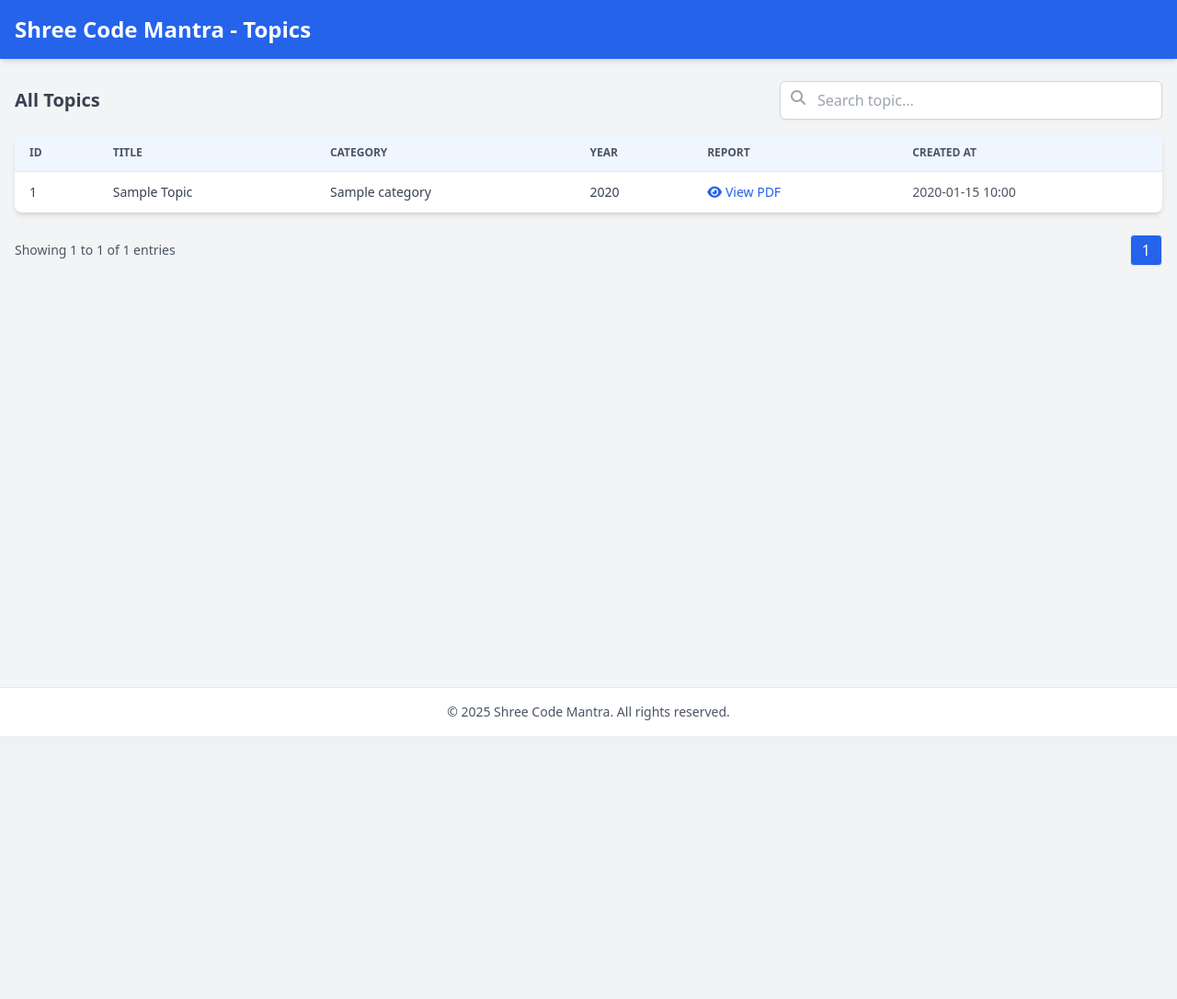
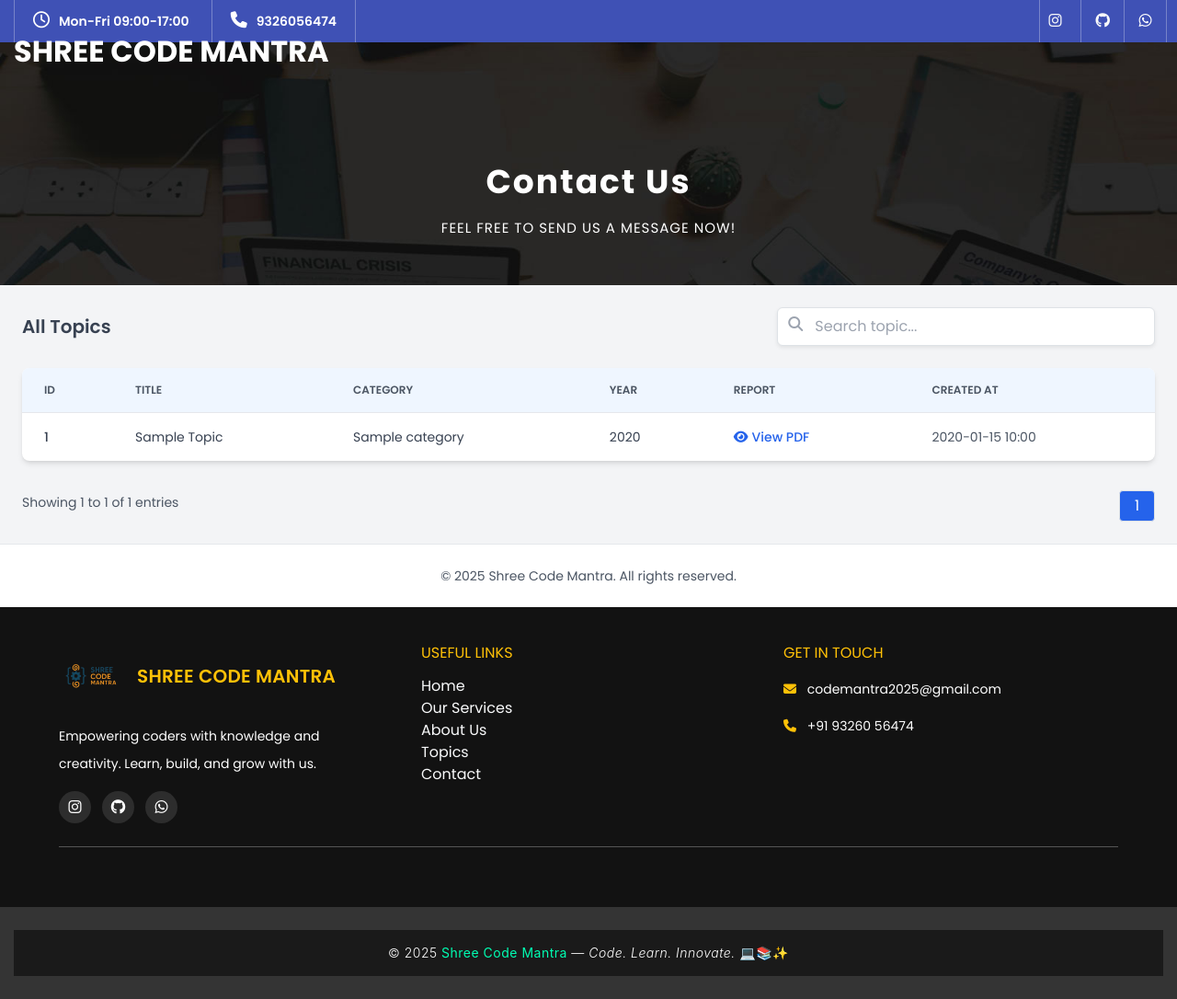
Before and after one commit to shreecodemantra/ShreeCodeMantra, a Flask app: page /users/view_topics in a window 1280 px wide. Shown: the whole page at 92% size. Before the commit the page ends 800 px from the top, so only its background shows below. Run offline with Flask 3, Linux system fonts and the light colour scheme; a database or web service that is not in the repository returns one stand-in record (values such as "Sample title"); some libraries are stand-ins or nearby versions.

Commit message:
Updated header and viewtopics files

```diff
--- a/templates/auth/header.html
+++ b/templates/auth/header.html
@@ -70,9 +70,8 @@
         </div>
         <div class="col-md-4">
           <ul class="right-icons">
-            <li><a href="#"><i class="fa fa-facebook"></i></a></li>
-            <li><a href="#"><i class="fa fa-twitter"></i></a></li>
-            <li><a href="#"><i class="fa fa-linkedin"></i></a></li>
+            <li><a href="#" class="text-light me-3"><i class="fa fa-instagram"></i></a></li>
+            <li><a href="#" class="text-light"><i class="fa fa-github"></i></a></li>
             <li><a href="https://wa.me/9326056474"><i class="fa fa-whatsapp"></i></a></li>
           </ul>
         </div>
@@ -144,74 +143,57 @@
 
 
   <!-- Footer Starts Here -->
-  <footer>
-    <div class="container">
-      <div class="row">
-        <div class="col-md-3 footer-item">
-          <h4>Shree Code Mantra</h4>
-          <p>Vivamus tellus mi. Nulla ne cursus elit,vulputate. Sed ne cursus augue hasellus lacinia sapien vitae.</p>
-          <ul class="social-icons">
-            <li><a rel="nofollow" href="https://fb.com/templatemo" target="_blank"><i class="fa fa-facebook"></i></a>
-            </li>
-            <li><a href="#"><i class="fa fa-twitter"></i></a></li>
-            <li><a href="#"><i class="fa fa-linkedin"></i></a></li>
-            <li><a href="#"><i class="fa fa-behance"></i></a></li>
-          </ul>
+  <footer style="background-color: #121212; color: #f8f9fa; padding: 40px 0;">
+  <div style="width: 90%; margin: auto;">
+    <div style="display: flex; justify-content: space-between; align-items: flex-start; flex-wrap: wrap; gap: 30px; text-align: left;">
+
+      <!-- Brand Info -->
+      <div style="flex: 1; min-width: 300px;">
+        <div style="display:flex; align-items:center; gap:15px;">
+          <img src="/static/images/logo.png" alt="Shree Code Mantra Logo" style="width:70px; border-radius:10px;">
+          <h4 style="text-transform: uppercase; color: #ffc107; margin:0;">Shree Code Mantra</h4>
         </div>
-        <div class="col-md-3 footer-item">
-          <h4>Useful Links</h4>
-          <ul class="menu-list">
-            <li><a href="#">Vivamus ut tellus mi</a></li>
-            <li><a href="#">Nulla nec cursus elit</a></li>
-            <li><a href="#">Vulputate sed nec</a></li>
-            <li><a href="#">Cursus augue hasellus</a></li>
-            <li><a href="#">Lacinia ac sapien</a></li>
-          </ul>
-        </div>
-        <div class="col-md-3 footer-item">
-          <h4>Additional Pages</h4>
-          <ul class="menu-list">
-            <li><a href="#">About Us</a></li>
-            <li><a href="#">How We Work</a></li>
-            <li><a href="#">Quick Support</a></li>
-            <li><a href="#">Contact Us</a></li>
-            <li><a href="#">Privacy Policy</a></li>
-          </ul>
-        </div>
-        <div class="col-md-3 footer-item last-item">
-          <h4>Contact Us</h4>
-          <div class="contact-form">
-            <form id="contact footer-contact" action="" method="post">
-              <div class="row">
-                <div class="col-lg-12 col-md-12 col-sm-12">
-                  <fieldset>
-                    <input name="name" type="text" class="form-control" id="name" placeholder="Full Name" required="">
-                  </fieldset>
-                </div>
-                <div class="col-lg-12 col-md-12 col-sm-12">
-                  <fieldset>
-                    <input name="email" type="text" class="form-control" id="email" pattern="[^ @]*@[^ @]*"
-                      placeholder="E-Mail Address" required="">
-                  </fieldset>
-                </div>
-                <div class="col-lg-12">
-                  <fieldset>
-                    <textarea name="message" rows="6" class="form-control" id="message" placeholder="Your Message"
-                      required=""></textarea>
-                  </fieldset>
-                </div>
-                <div class="col-lg-12">
-                  <fieldset>
-                    <button type="submit" id="form-submit" class="filled-button">Send Message</button>
-                  </fieldset>
-                </div>
-              </div>
-            </form>
-          </div>
+        <p style="margin:15px 0; max-width:320px;">Empowering coders with knowledge and creativity. Learn, build, and grow with us.</p>
+        <div style="display: flex; gap: 12px;">
+          <a href="https://www.instagram.com/shreecodemantra" target="_blank" style="background:#2d2d2d; width:35px; height:35px; border-radius:50%; display:flex; align-items:center; justify-content:center; color:#fff; text-decoration:none;">
+            <i class="fa fa-instagram"></i>
+          </a>
+          <a href="https://github.com/shreecodemantra" target="_blank" style="background:#2d2d2d; width:35px; height:35px; border-radius:50%; display:flex; align-items:center; justify-content:center; color:#fff; text-decoration:none;">
+            <i class="fa fa-github"></i>
+          </a>
+          <a href="https://wa.me/919999999999" target="_blank" style="background:#2d2d2d; width:35px; height:35px; border-radius:50%; display:flex; align-items:center; justify-content:center; color:#fff; text-decoration:none;">
+            <i class="fa fa-whatsapp"></i>
+          </a>
         </div>
       </div>
+
+      <!-- Useful Links -->
+      <div style="flex: 1; min-width: 250px;">
+        <h5 style="text-transform: uppercase; color: #ffc107; margin-bottom: 15px;">Useful Links</h5>
+        <ul style="list-style:none; padding:0; margin:0;">
+          <li><a href="/" style="color:#f8f9fa; text-decoration:none;">Home</a></li>
+          <li><a href="/users/services" style="color:#f8f9fa; text-decoration:none;">Our Services</a></li>
+          <li><a href="/users/aboutus" style="color:#f8f9fa; text-decoration:none;">About Us</a></li>
+          <li><a href="/users/view_topics" style="color:#f8f9fa; text-decoration:none;">Topics</a></li>
+          <li><a href="/users/contact" style="color:#f8f9fa; text-decoration:none;">Contact</a></li>
+        </ul>
+      </div>
+
+      <!-- Contact -->
+      <div style="flex: 1; min-width: 250px;">
+        <h5 style="text-transform: uppercase; color: #ffc107; margin-bottom: 15px;">Get in Touch</h5>
+        <p style="margin-bottom:10px;"><i class="fa fa-envelope" style="margin-right:8px; color:#ffc107;"></i> codemantra2025@gmail.com</p>
+        <p><i class="fa fa-phone" style="margin-right:8px; color:#ffc107;"></i> +91 93260 56474</p>
+      </div>
     </div>
-  </footer>
+
+    <hr style="border-color: #555; margin: 25px 0;">
+
+  </div>
+</footer>
+
+
+
 
   <div class="sub-footer">
     <div class="container">
--- a/templates/users/view_topics.html
+++ b/templates/users/view_topics.html
@@ -1,5 +1,17 @@
-<!DOCTYPE html>
-<html lang="en">
+{% extends 'auth/header.html'%}
+{% block content %}
+
+<!-- Page Content -->
+<div class="page-heading header-text">
+  <div class="container">
+    <div class="row">
+      <div class="col-md-12">
+        <h1>Contact Us</h1>
+        <span>feel free to send us a message now!</span>
+      </div>
+    </div>
+  </div>
+</div>
 
 <head>
     <meta charset="UTF-8">
@@ -11,13 +23,7 @@
 </head>
 
 <body class="bg-gray-100 min-h-screen flex flex-col">
-    <!-- Header -->
-    <header class="bg-blue-600 text-white py-4 shadow-md">
-        <div class="container mx-auto flex justify-between items-center px-4">
-            <h1 class="text-xl sm:text-2xl font-semibold">Shree Code Mantra - Topics</h1>
 
-        </div>
-    </header>
 
     <!-- Main Section -->
     <main class="flex-1 container mx-auto px-4 py-6">
@@ -151,4 +157,4 @@
     </script>
 </body>
 
-</html>
+{% endblock %}
```
Also changed, not shown: static/images/WhatsApp Image 2025-11-02 at 5.45.38 AM.jpeg (added), static/images/logo.png (added).
